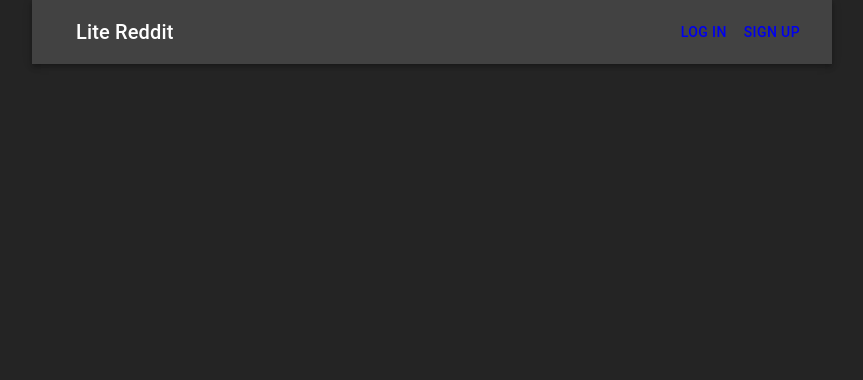
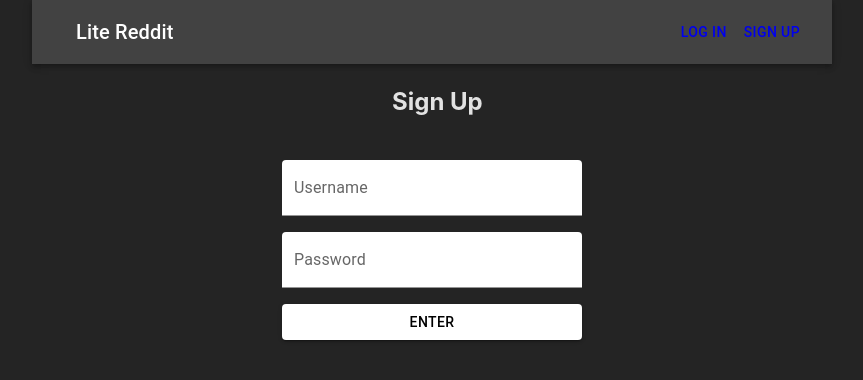
Before and after one commit to koog7/Forum, a React (Vite) app in the folder frontend/: page /signup in a window 1280 px wide. Shown: the top 380 px of the page, without its empty margins (208-1071 px from the left). Built offline with nearby package versions, Linux system fonts and the light colour scheme; no server answers.

Commit message:
Добавлена регистрация пользователя

```diff
--- a/frontend/src/App.tsx
+++ b/frontend/src/App.tsx
@@ -7,6 +7,7 @@ import {useDispatch} from "react-redux";
 import {AppDispatch} from "./app/store.ts";
 import Navbar from "./components/Navbar.tsx";
 import Login from "./containers/AuthPages/Login.tsx";
+import SignUp from "./containers/AuthPages/SignUp.tsx";
 
 const App = () => {
     const dispatch = useDispatch<AppDispatch>();
@@ -26,6 +27,9 @@ const App = () => {
                 <Route path="/login" element={(
                     <Login/>
                 )}/>
+                <Route path="/signup" element={(
+                    <SignUp/>
+                )}/>
             </Routes>
         </>
     )
--- a/frontend/src/components/Navbar.tsx
+++ b/frontend/src/components/Navbar.tsx
@@ -47,7 +47,7 @@ const Navbar = () => {
                             <NavLink to={'/login'}>
                                 <Button color="inherit">Log in</Button>
                             </NavLink>
-                            <NavLink to={'/'}>
+                            <NavLink to={'/signup'}>
                                 <Button color="inherit">Sign up</Button>
                             </NavLink>
                         </div>
--- /dev/null
+++ b/frontend/src/containers/AuthPages/SignUp.tsx
@@ -0,0 +1,90 @@
+import React, {useState} from 'react';
+import {Box, Button, TextField} from "@mui/material";
+import {loginUser} from "../Thunk/AuthSlice.ts";
+import {useDispatch} from "react-redux";
+import {AppDispatch} from "../../app/store.ts";
+import {useNavigate} from "react-router-dom";
+
+const Login = () => {
+
+    const dispatch = useDispatch<AppDispatch>();
+    const navigate = useNavigate();
+
+
+    const [login, setLogin] = useState({
+        username: '',
+        password: '',
+    });
+
+    const submitData = async (e: React.FormEvent) => {
+        e.preventDefault();
+        try {
+            await dispatch(loginUser(login));
+            navigate('/');
+        } catch (error) {
+            console.log('Unexpected Error:', error);
+        }
+
+    };
+
+    return (
+        <div>
+            <h2 style={{marginLeft: '360px'}}>Sign Up</h2>
+            <Box
+                component="form"
+                sx={{
+                    display: 'flex',
+                    flexDirection: 'column',
+                    alignItems: 'center',
+                    width: '300px',
+                    margin: '40px auto',
+                    gap: 2,
+
+                }}
+                noValidate
+                autoComplete="off"
+            >
+                <TextField
+                    label="Username"
+                    variant="filled"
+                    fullWidth
+                    value={login.username}
+                    onChange={(e) =>
+                        setLogin({ ...login, username: e.target.value })
+                    }
+                    InputProps={{
+                        style: { backgroundColor: 'white' },
+                    }}
+                />
+                <TextField
+                    label="Password"
+                    type="password"
+                    variant="filled"
+                    fullWidth
+                    value={login.password}
+                    onChange={(e) =>
+                        setLogin({ ...login, password: e.target.value })
+                    }
+                    InputProps={{
+                        style: { backgroundColor: 'white' },
+                    }}
+                />
+                <Button
+                    variant="contained"
+                    sx={{
+                        backgroundColor: 'white',
+                        color: 'black',
+                        '&:hover': {
+                            backgroundColor: '#f0f0f0',
+                        },
+                    }}
+                    onClick={submitData}
+                    fullWidth>
+                    Enter
+                </Button>
+            </Box>
+        </div>
+    );
+};
+
+export default Login;
```
